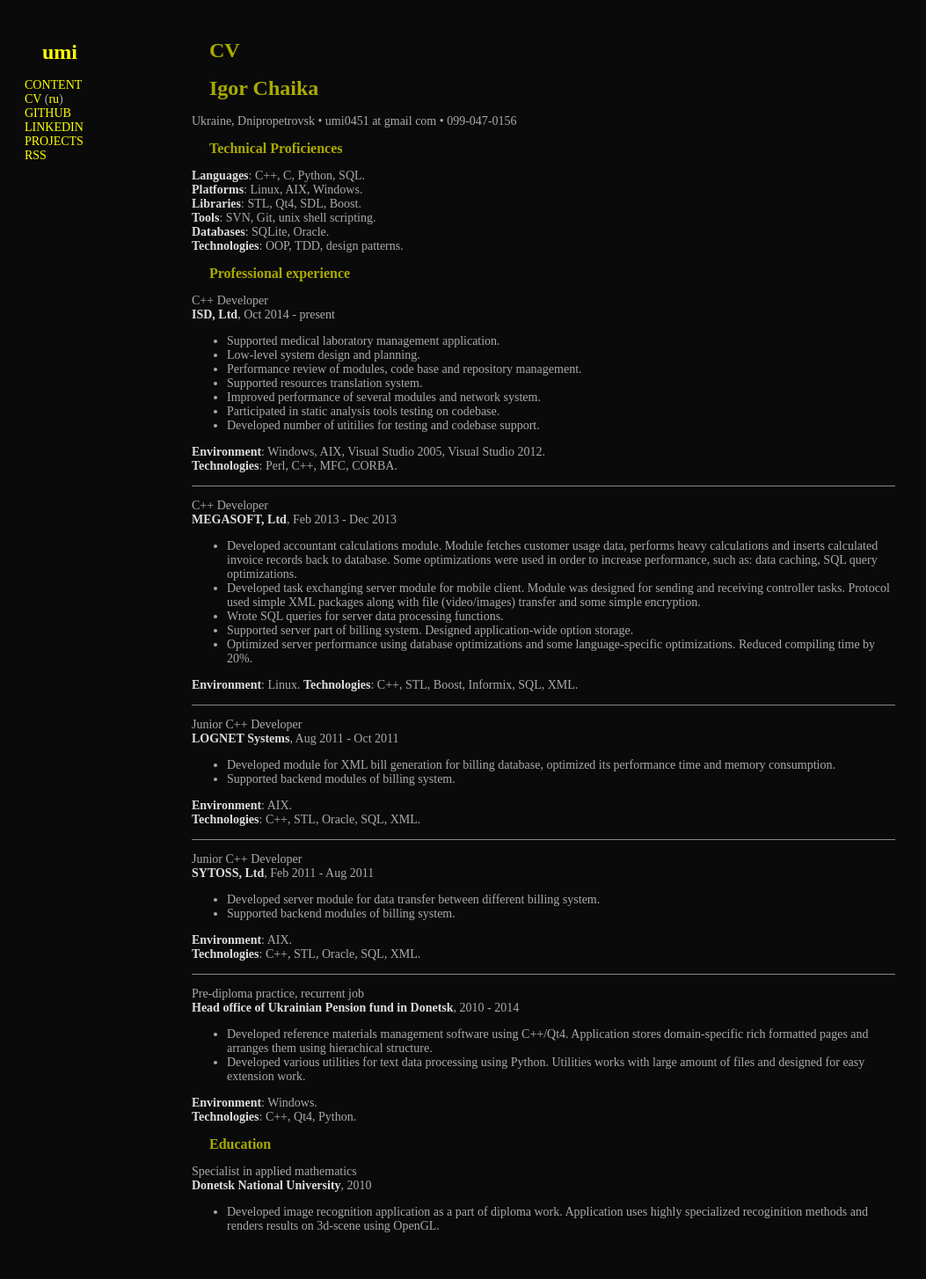
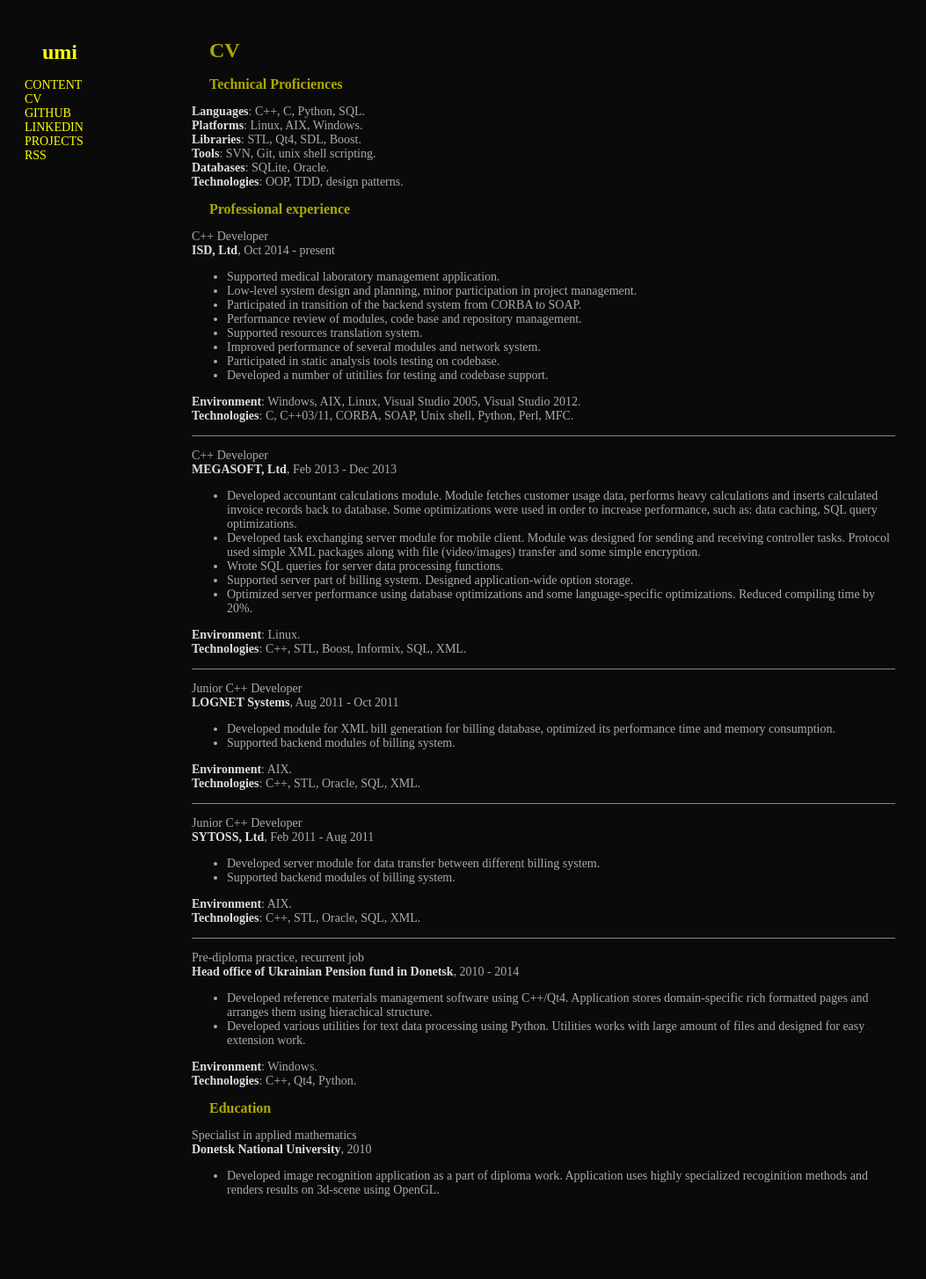
Before and after one commit to clckwrkbdgr/clckwrkbdgr.github.io, a Jekyll site: the page built from cv.en.md, in a window 1280 px wide. Shown: the whole page at 88% size, without its empty margins (0-1053 px from the left). Built offline with Jekyll 4.4.1, drawn with Linux system fonts in a browser that asks for light colours; after the commit the page ends 1413 px from its top, so only the background shows below that.

Commit message:
Updated CV a bit. Removed some information from CV. Removed templated generation of CV and russian version.

```diff
--- a/_layouts/default.html
+++ b/_layouts/default.html
@@ -14,7 +14,7 @@
 	<div class="menu">
 		<h1><a href="/">umi</a></h1>
 		<a href="/">CONTENT</a><br>
-		<a href="/cv.en.html">CV</a> (<a href="/cv.ru.html">ru</a>)<br>
+		<a href="/cv.en.html">CV</a><br>
 		<a href="https://github.com/umi0451">GITHUB</a><br>
 		<a href="https://www.linkedin.com/profile/view?id=380068112">LINKEDIN</a><br>
 		<a href="/projects.html">PROJECTS</a><br>
--- a/cv.en.md
+++ b/cv.en.md
@@ -2,10 +2,6 @@
 layout: default
 title: CV
 ---
-
-# Igor Chaika
-
-Ukraine, Dnipropetrovsk • umi<span class="NOSPAM">NOSPAM</span>0451 at gmail com • 099-047-0156
 
 ## Technical Proficiences
 
@@ -22,15 +18,16 @@
 **ISD, Ltd**, Oct 2014 - present
 
 * Supported medical laboratory management application.
-* Low-level system design and planning.
+* Low-level system design and planning, minor participation in project management.
+* Participated in transition of the backend system from CORBA to SOAP.
 * Performance review of modules, code base and repository management.
 * Supported resources translation system.
 * Improved performance of several modules and network system.
 * Participated in static analysis tools testing on codebase.
-* Developed number of utitilies for testing and codebase support.
+* Developed a number of utitilies for testing and codebase support.
 
-**Environment**: Windows, AIX, Visual Studio 2005, Visual Studio 2012.
-**Technologies**: Perl, C++, MFC, CORBA.
+**Environment**: Windows, AIX, Linux, Visual Studio 2005, Visual Studio 2012.
+**Technologies**: C, C++03/11, CORBA, SOAP, Unix shell, Python, Perl, MFC.
 
 ----
 
```
Also changed, not shown: cv.ru.md (deleted, +0 -87 lines), 1 other file.
